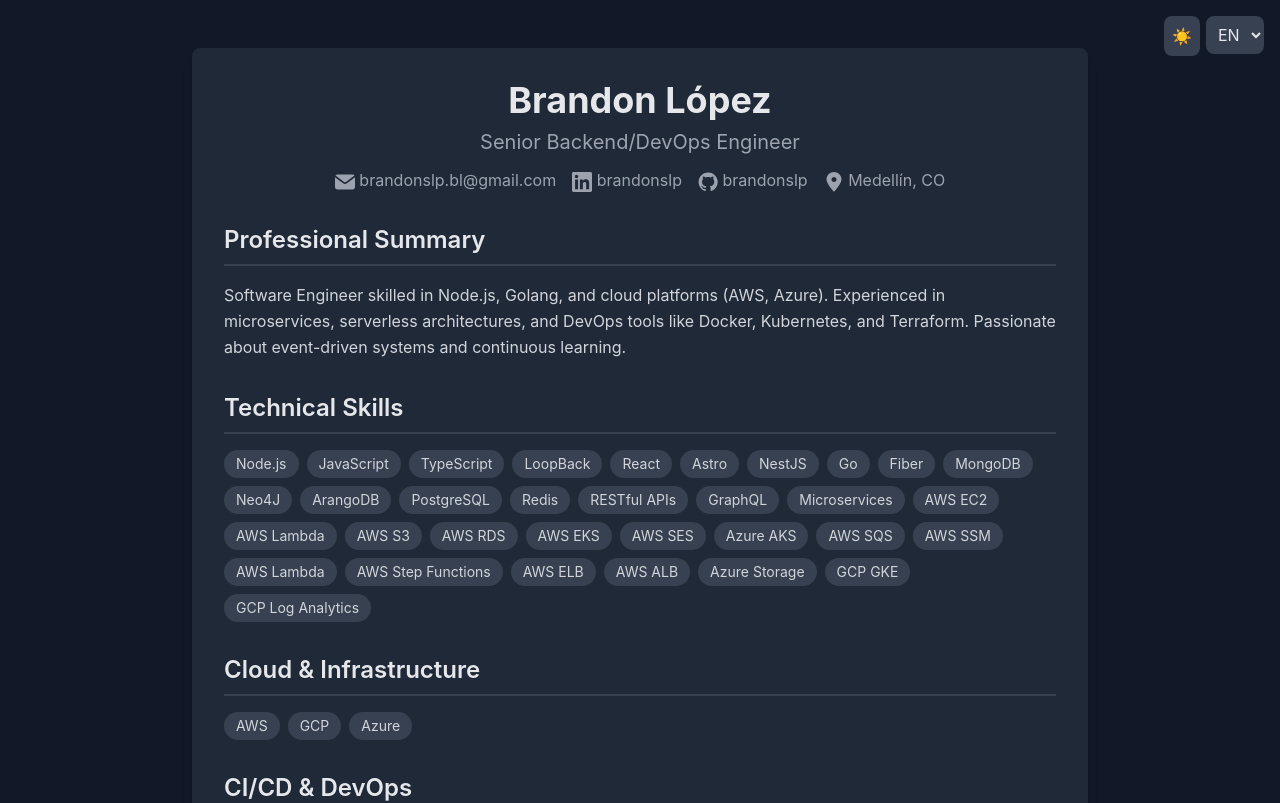
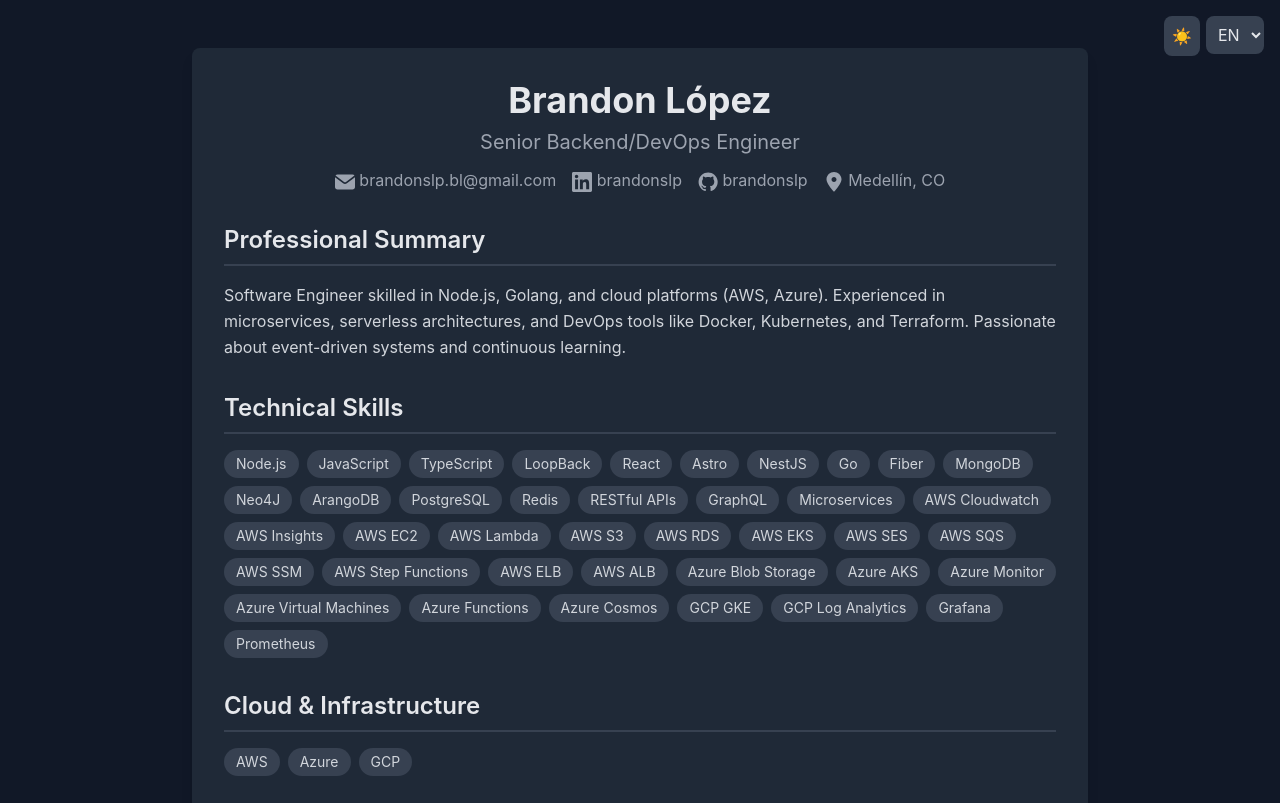
Before and after one commit to brandonslp/brandonslp.github.io, a React (Vite) app: page / in a window 1280 px wide. Shown: the top 803 px of the page. Built offline with nearby package versions, Linux system fonts and the light colour scheme.

Commit message:
add technicalSkills

```diff
--- a/src/App.tsx
+++ b/src/App.tsx
@@ -13,13 +13,12 @@ function App() {
 
   const technicalSkills = [
     'Node.js', 'JavaScript', 'TypeScript', 'LoopBack ','React', 'Astro', 'NestJS','Go', 'Fiber','MongoDB', 'Neo4J', 'ArangoDB',
-    'PostgreSQL', 'Redis','RESTful APIs', 'GraphQL', 'Microservices', 'AWS EC2', 'AWS Lambda', 'AWS S3', 'AWS RDS',
-    'AWS EKS', 'AWS SES', 'Azure AKS', 'AWS SQS', 'AWS SSM', 'AWS Lambda', 'AWS Step Functions', 'AWS ELB ', 'AWS ALB',
-    'Azure Storage', 'GCP GKE', 'GCP Log Analytics'
+    'PostgreSQL', 'Redis', 'RESTful APIs', 'GraphQL', 'Microservices', 'AWS Cloudwatch', `AWS Insights`,'AWS EC2', 'AWS Lambda', 'AWS S3', 'AWS RDS',
+    'AWS EKS', 'AWS SES', 'AWS SQS', 'AWS SSM', 'AWS Step Functions', 'AWS ELB ', 'AWS ALB', 'Azure Blob Storage', 'Azure AKS', 'Azure Monitor','Azure Virtual Machines', 'Azure Functions', `Azure Cosmos`,'GCP GKE', 'GCP Log Analytics', 'Grafana', 'Prometheus'
   ];
 
   const cloudPlatforms = [
-    'AWS', 'GCP', 'Azure'
+    'AWS', 'Azure', 'GCP'
   ];
 
   const cicdTools = [
```
